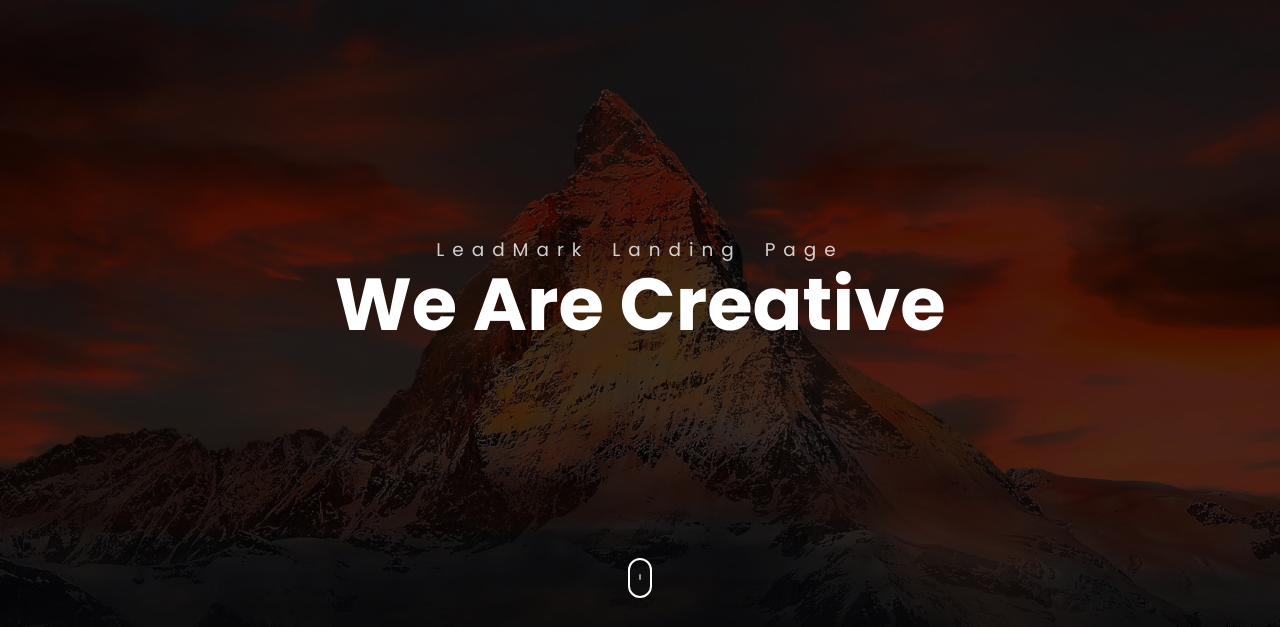
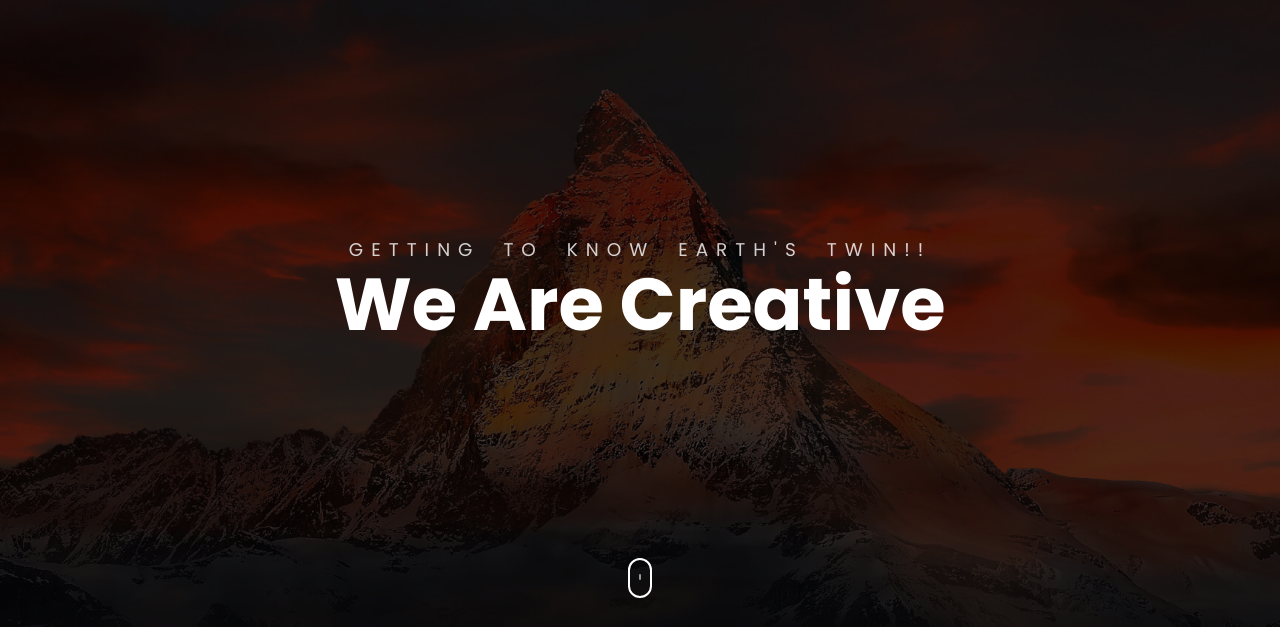
Before and after one commit to Miguel0199/Miguel0199.github.io, a website: page index.html in a window 1280 px wide. Shown: the part 102-729 px from the top of the page. Drawn offline with Linux system fonts and the light colour scheme.

Commit message:
Update index.html

```diff
--- a/index.html
+++ b/index.html
@@ -51,7 +51,7 @@
     <!-- Page Header -->
     <header class="header">
         <div class="overlay">
-            <h1 class="subtitle">LeadMark Landing Page</h1>
+            <h1 class="subtitle">GETTING TO KNOW EARTH'S TWIN!!</h1>
             <h1 class="title">We Are Creative</h1>
         </div>
         <div class="shape">
```
